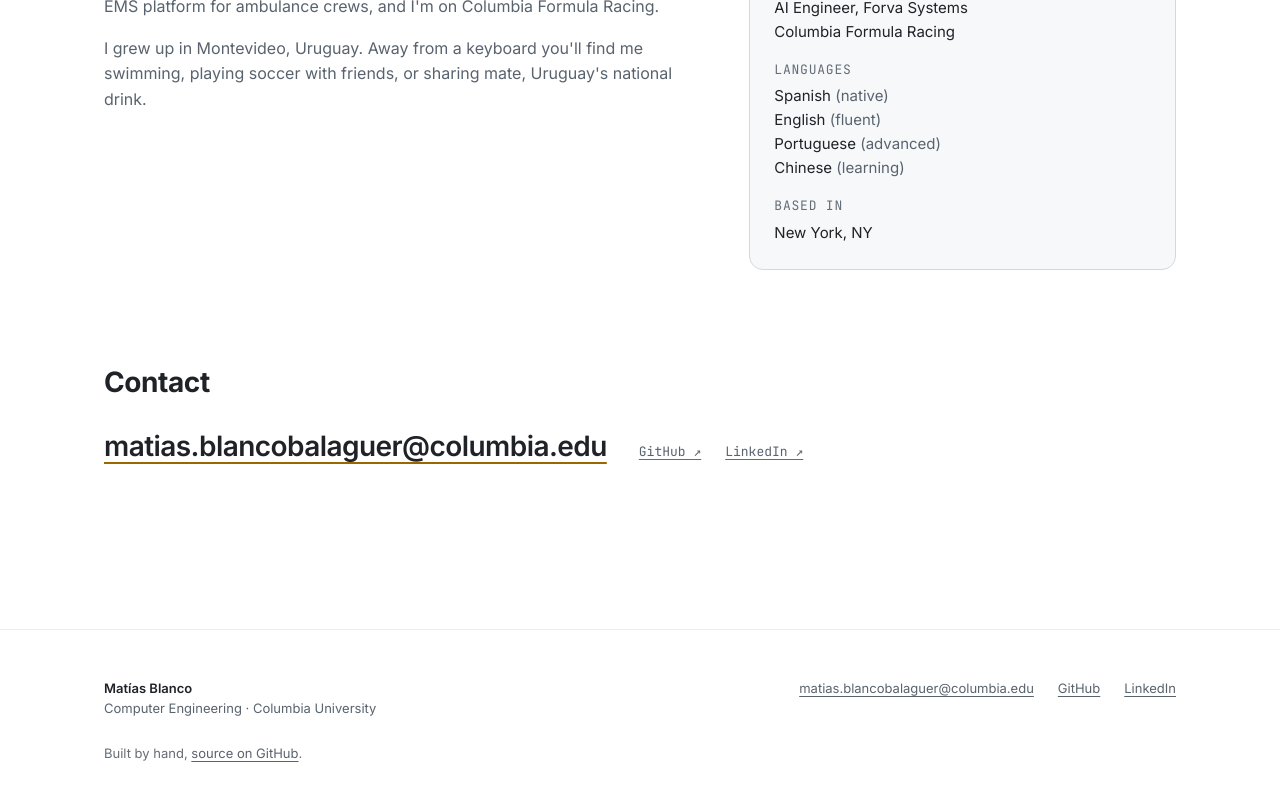
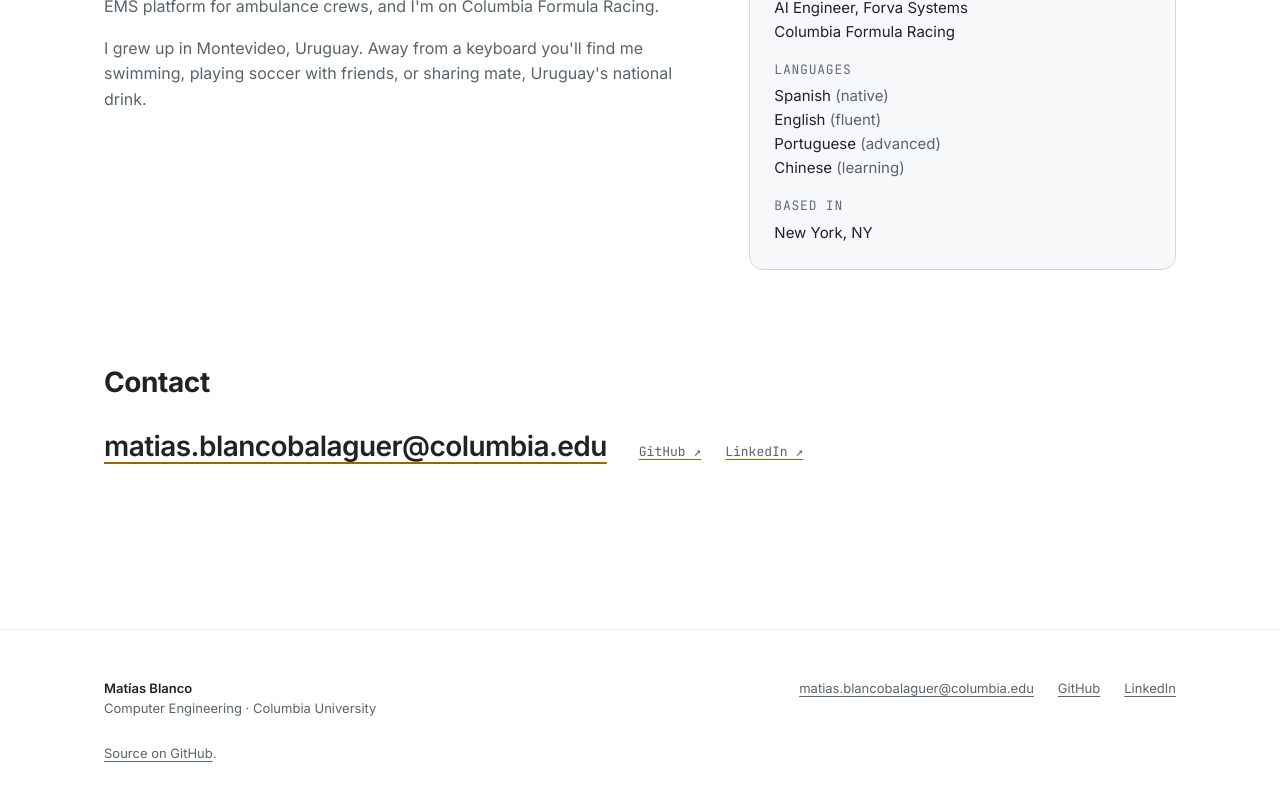
Before and after one commit to MatiiiBL/myportfolio, a React (Vite) app: page / in a window 1280 px wide. Shown: the part 4346-5146 px from the top of the page. Built offline with nearby package versions, Linux system fonts and the light colour scheme.

Commit message:
Say only where the site's source is in the footer

```diff
--- a/src/components/Shell.tsx
+++ b/src/components/Shell.tsx
@@ -55,7 +55,7 @@ export function Shell({ children }: { children: ReactNode }) {
             </li>
           </ul>
           <p className="site-footer-note">
-            Built by hand, <a href={SOURCE_URL}>source on GitHub</a>.
+            <a href={SOURCE_URL}>Source on GitHub</a>.
           </p>
         </div>
       </footer>
```
